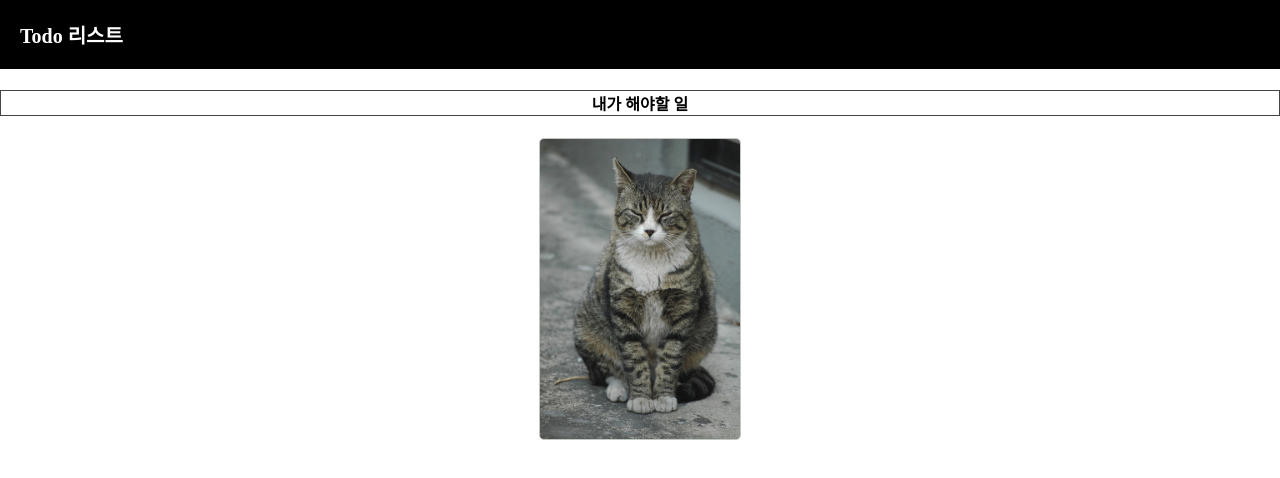
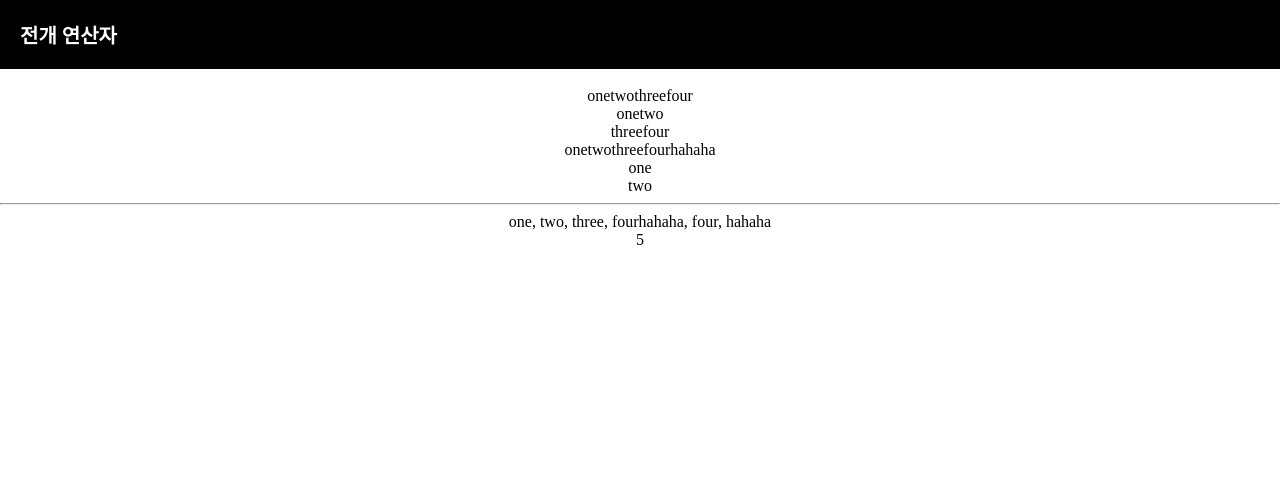
Before and after one commit to SongWonSun/todolist, a React (Create React App) app: page / in a window 1280 px wide. Shown: the top 478 px of the page. Built offline with nearby package versions, Linux system fonts and the light colour scheme.

Commit message:
modified:   src/App.js 	modified:   src/img/room.jpg

```diff
--- a/src/App.js
+++ b/src/App.js
@@ -1,29 +1,120 @@
-import logo from './logo.svg';
-import roomhaha from './img/room.jpg';
+// import logo from './logo.svg';
+// import roomhaha from './img/room.jpg';
 import './App.css';
 
-// 함수형 컴포넌트 App
-function App() {
-  let str = "내가 해야할 일";
-  let cnm = "hStyle";
-  //태그로 이용하는것
-  let imgStyle ={width: '200px', height:'200px;', borderRadius:'5px', border: '1px solid #4545'};
+// // 함수형 컴포넌트 App
+// function App() {
+//   let str = "내가 해야할 일";
+//   let cnm = "hStyle";
+//   //태그로 이용하는것
+//   let imgStyle ={width: '200px', height:'200px', borderRadius:'5px', border: '1px solid #4545'};
 
-  function btn(){
-    return "클릭버튼";
-  }
+//   function btn(){
+//     return "클릭버튼";
+//   }
 
+//   return(
+//     <div className="App">
+//       <div className="black-nav">
+//         <div>Todo 리스트</div>
+//       </div>
+//       <h4 className={cnm}>{str}</h4>
+//       <img src={roomhaha} style={imgStyle} />
+//       {/* {<img src={logo} style={{width: '200px', height: '200px', borderRadius: '5px', border: '1px solid #4545'}} />} */}
+//     </div>
+//   );
+
+// }
+
+// function App(){
+//   // 템플릿 문자열 : ` (백틱)과 ${}를 이용하여 문자열을 결합시키는 방식
+//   let str1 = '안녕~ ';
+//   let str2 = '리액트!!!';
+//   let strconcat = `${str1} ${str2}`;
+
+//   let pobj = {fruit: '사과', price: '1,200원'};
+//   let pstr = `${pobj.fruit}의 가격은 ${pobj.price}입니다.`;
+
+//   let lnum = 5;
+//   let rnum = 7;
+//   let mul = `${lnum} X ${rnum} = ${lnum * rnum}`;
+
+//   let bl = false;
+//   let opr = `bl변수의 값은 '${bl ? '참' : '거짓'}'입니다.`;
+
+//   return (
+//     <div className="App">
+//       <div className="black-nav">
+//         <div>템플릿문자열</div>
+//       </div><br />
+//       {strconcat}<br />
+//       {pstr}<br />
+//       {mul}<br />
+//       {opr}<br />
+//     </div>
+//   );
+// }
+
+let arr1 = ['one', 'two'];
+let arr2 = ['three', 'four'];
+// let arr2 = [, 'four'];
+let arrconcat = [arr1, arr2]; // [['one','two'], ['three', 'four']];
+let arrconcat2 = [...arr1, ...arr2, 'hahaha']; // ...arr1 => 펼쳐서 보여줘라 // ['one', 'two', 'three', 'four', 'hahaha']
+let [a, b, c = 5, ...etc] = arrconcat2; // c=5 => 변수값에 값이 있으면 그값으로 없으면 5로 표시함
+      // arrconcat2[one,two,three,four,hahaha]
+
+let obj1 = {ft: 1, sd: 2, od: 3};
+let obj2 = {te: 4, fh: 5, od: -1};
+
+//{} 중괄호는 중복값이 있으면 없앰 중복값이 있으면 뒤에 값으로 표시
+// ft: 1, sd: 2, od: 3 te: 4, fh: 5, od: -1 => od가 같은 값으로 있어서 od: -1이 설정됨
+let com1 = Object.assign({}, obj1, obj2);
+let com2 = Object.assign({}, obj2, obj1);
+console.log("obj1: ");
+console.log(obj1);
+console.log("obj2: ");
+console.log(obj2);
+console.log("com1: ");
+console.log(com1);
+console.log("com2: ");
+console.log(com2);
+console.log("obj1: ");
+console.log(obj1);
+console.log("obj2: ");
+console.log(obj2);
+console.log("=====================");
+console.log("obj2: ");
+console.log(obj2);
+console.log("=====================");
+//let obj1 = {ft: 1, sd: 2, od: 3};
+//let obj2 = {te: 4, fh: 5, od: -1};
+// 중괄호가 없으면 중복값을 뒤에있던 값으로 수정하면서 원래있던 값도 변경함
+//com3 = {te: 4, fh: 5, , od: 3 , ft: 1, sd: 2}, obj2 = {te: 4, fh: 5, , od: 3 , ft: 1, sd: 2}
+let com3 = Object.assign(obj2, obj1);
+let abc = "aa";
+console.log("obj1: ");
+console.log(obj1);
+console.log("obj2: ");
+console.log(obj2);
+console.log("com3: ");
+console.log(com3);
+
+function App(){
   return(
     <div className="App">
       <div className="black-nav">
-        <div>Todo 리스트</div>
-      </div>
-      <h4 className={cnm}>{str}</h4>
-      <img src={roomhaha} style={imgStyle} />
-      {/* <img src={logo} style={{width: '200px', height: '200px;', borderRadius: '5px', border: '1px solid #4545'}} /> */}
+        <div>전개 연산자</div>
+      </div><br />
+    {arrconcat}<br />
+    {arrconcat[0]}<br />
+    {arrconcat[1]}<br />
+    {arrconcat2}<br />
+    {arrconcat2[0]}<br />
+    {arrconcat2[1]}<br /><hr />
+    {a}, {b}, {c}, {etc}, {etc[0]}, {etc[1]}<br />
+    {com3.fh}<br />
     </div>
   );
-
 }
 //내보내는 역할 export defualt App : => 변수나 함수 를 내보낼수있음
 export default App;
```
Also changed, not shown: src/img/room.jpg.
